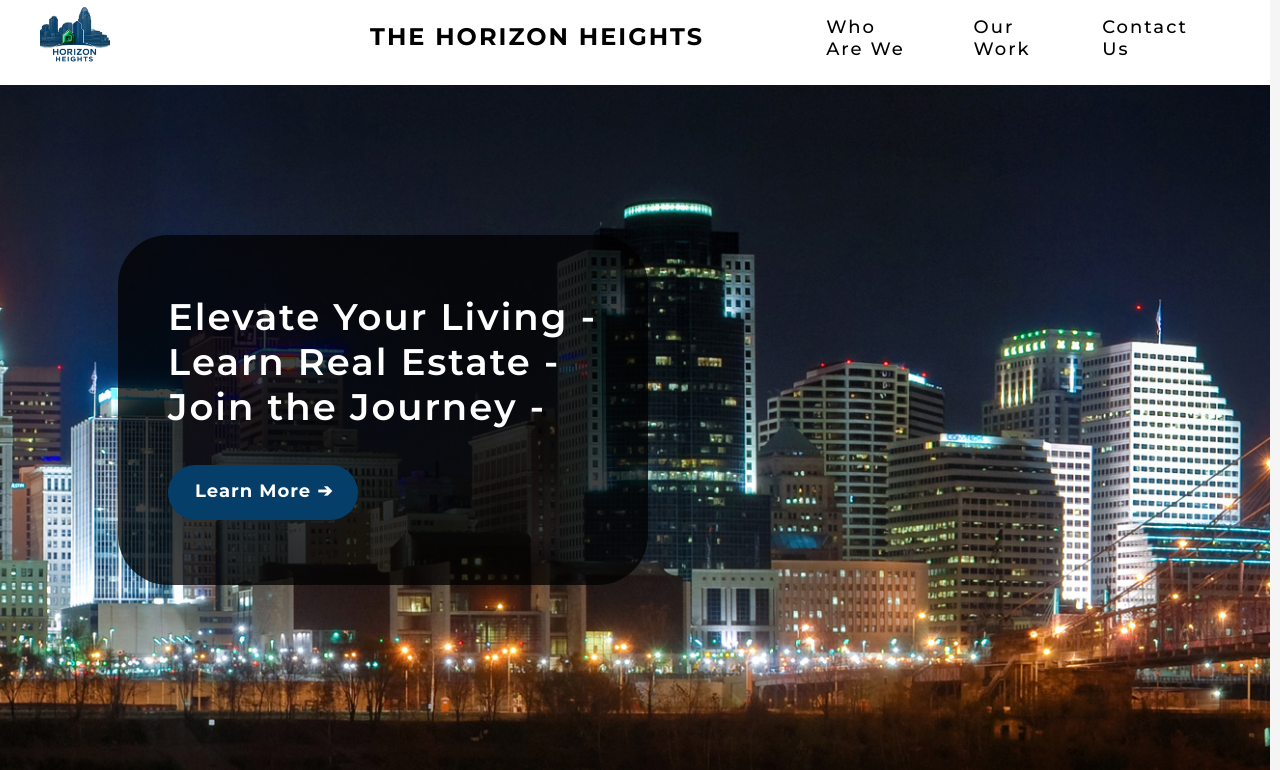
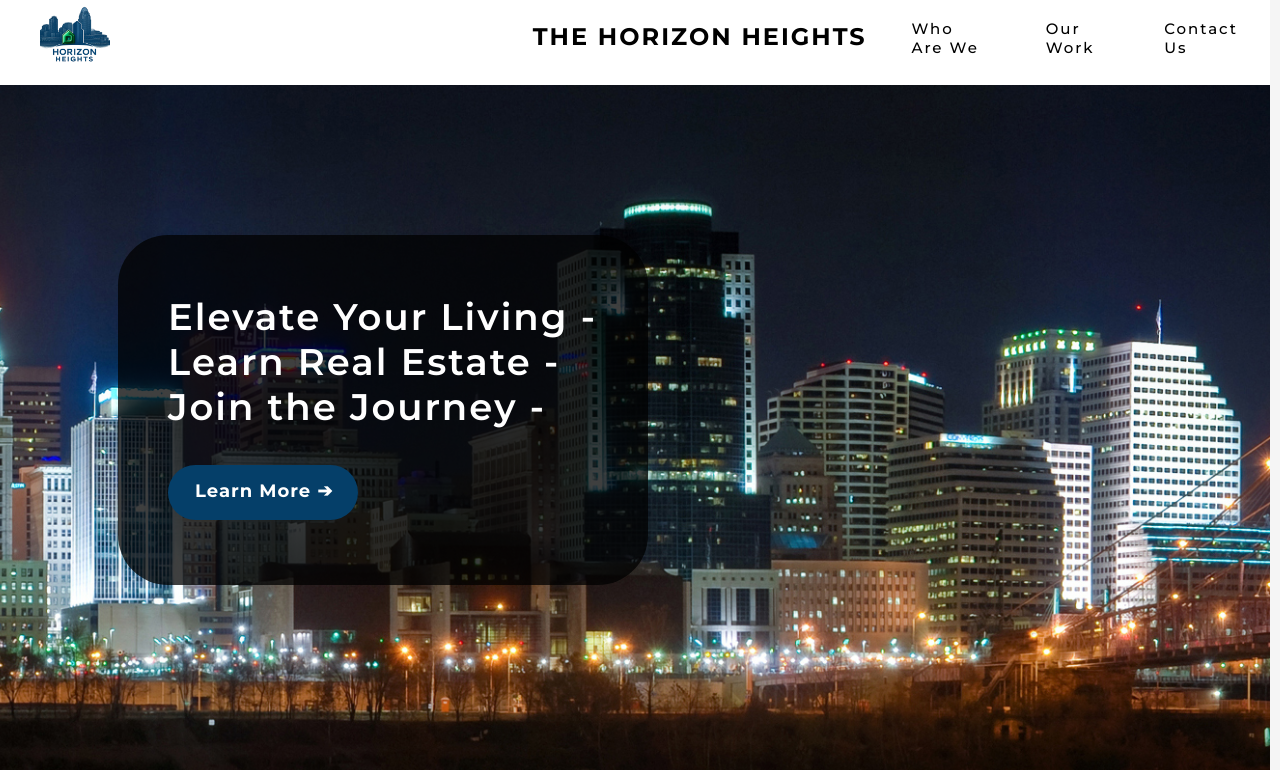
Before and after one commit to thehorizonheights/Horizon, a React (Create React App) app in the folder horizon/: page / in a window 1280 px wide. Shown: the top 770 px of the page. Built offline with nearby package versions, Linux system fonts and the light colour scheme.

Commit message:
responsiveness

```diff
--- a/horizon/src/index.css
+++ b/horizon/src/index.css
@@ -176,7 +176,12 @@ p {
   white-space: nowrap;
 }
 @media all and (max-width: 1500px) {
-  .site-name{ padding-left: 10rem; }
+  .site-name{ padding-left: 25rem; }
+  .nav .links a {
+  font-size: 15px;
+}
+.nav{padding: 0 0px;
+padding-left: 50px;}
 }
 
 .nav ul {
@@ -216,7 +221,7 @@ p {
   align-items: center;
 }
 
-.nav li:hover {
+.nav a:hover {
   background-color: #053F69;
   animation-name: example;
   animation-duration: 0.5s;
```
